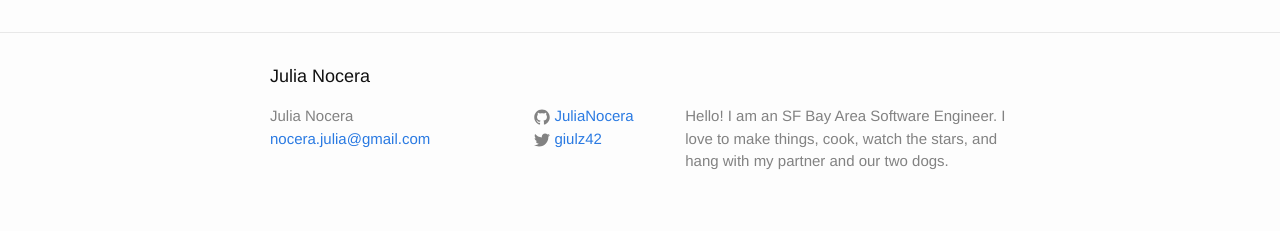
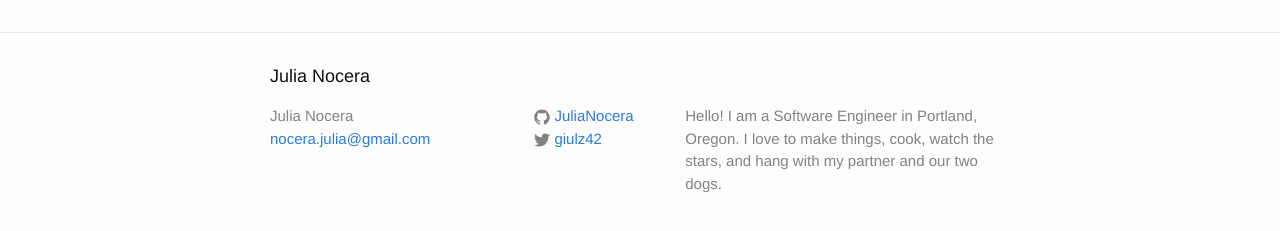
Before and after one commit to JuliaNocera/JuliaNocera.github.io, a Jekyll site: the page built from index.html, in a window 1280 px wide. Shown: the part 405-636 px from the top of the page. Built offline with Jekyll 4.4.1, drawn with Linux system fonts in a browser that asks for light colours.

Commit message:
updates location

```diff
--- a/_config.yml
+++ b/_config.yml
@@ -2,7 +2,7 @@
 title: Julia Nocera
 email: nocera.julia@gmail.com
 description: > # this means to ignore newlines until "baseurl:"
-  Hello! I am an SF Bay Area Software Engineer. I love to make things, cook, watch the stars, and hang with my partner and our two dogs.
+  Hello! I am a Software Engineer in Portland, Oregon. I love to make things, cook, watch the stars, and hang with my partner and our two dogs.
 baseurl: "" # the subpath of your site, e.g. /blog/
 url: "http://yourdomain.com" # the base hostname & protocol for your site
 twitter_username: giulz42
```
